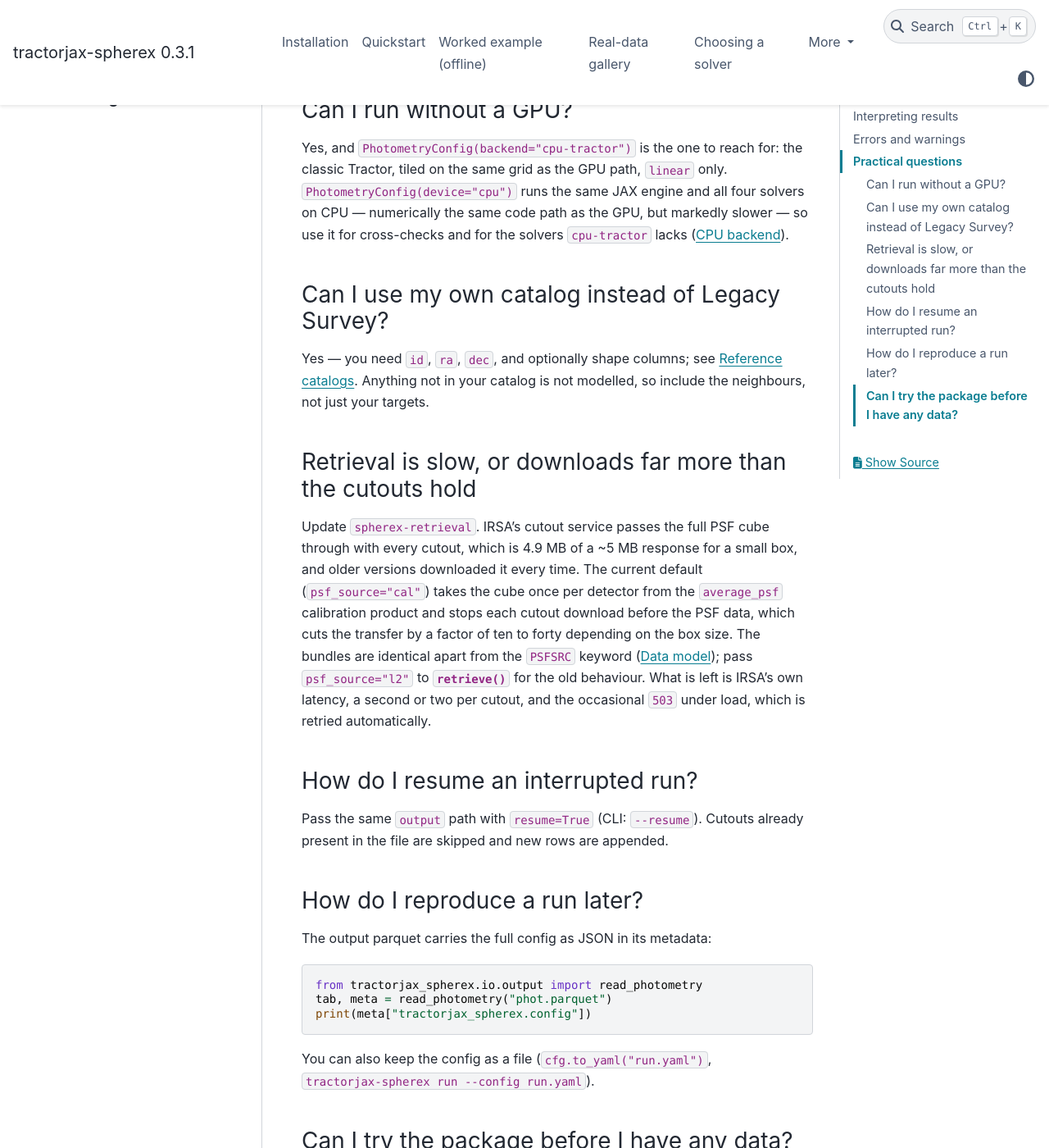
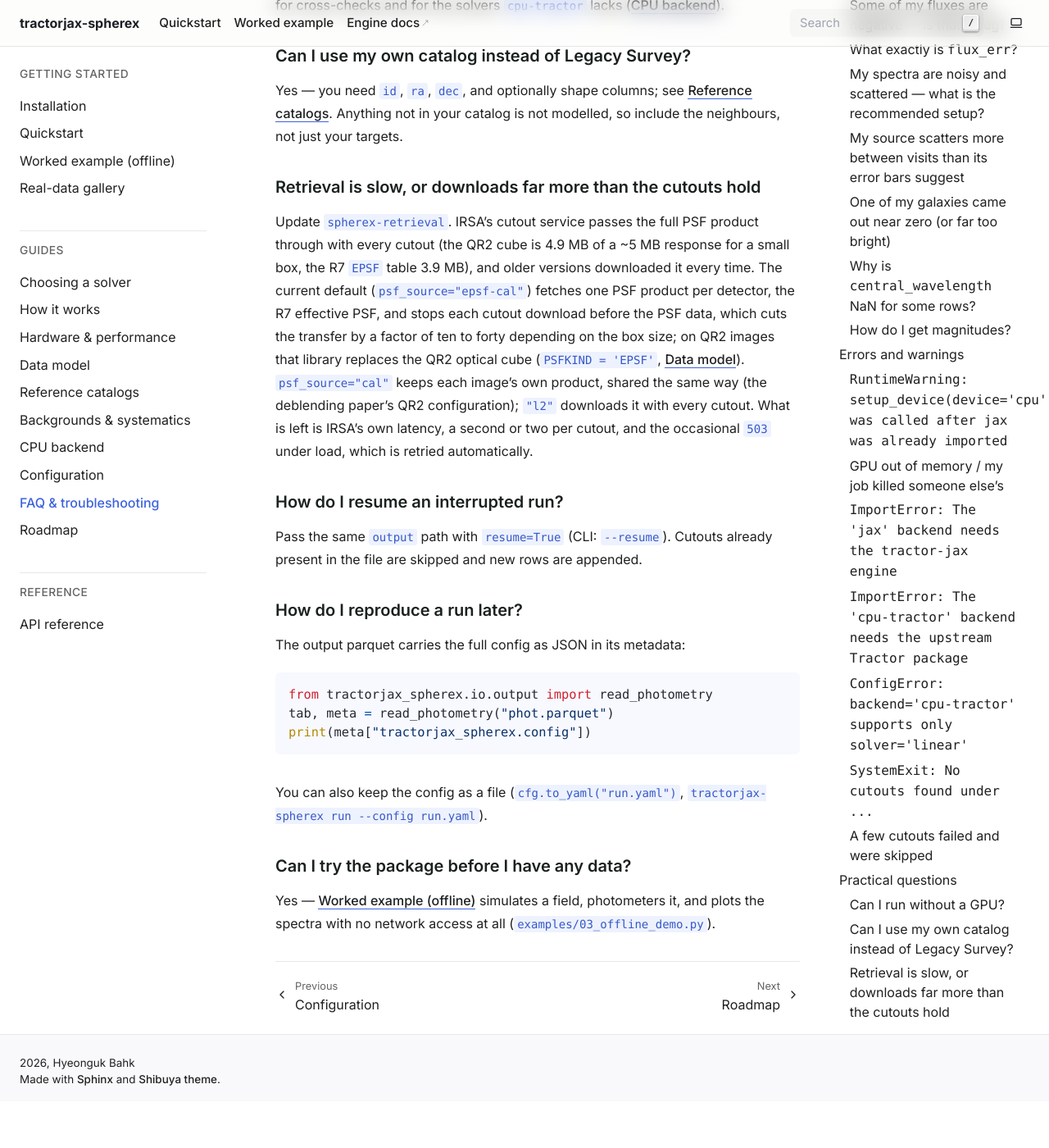
Before and after one commit to hbahk/tractorjax-spherex, a Sphinx documentation site: the page built from docs/faq.md, in a window 1280 px wide and 1400 px high, scrolled down 4743 px. Shown: the whole window at 82% size. Built offline with Sphinx 7.4.7, drawn with Linux system fonts in a browser that asks for light colours; pages that are not in the unit, such as notebooks, are missing from menus; after the commit the page ends 6086 px from its top, so only the background shows below that; some of the changed text lies outside the part shown.

Commit message:
docs: switch to the Shibuya theme; retrieval FAQ and quickstart comment for the R7 defaults

```diff
--- a/README.md
+++ b/README.md
@@ -84,8 +84,8 @@ fetch_ls_dr10(150.0, 2.0, out="catalog.parquet")     # needs [catalog] extra
 
 # 3. Run forced photometry. The defaults are the configuration of record of
 #    the SPHEREx deblending campaign (eigfloor on the m_z < 21 catalog,
-#    CWAVE-aware background, zone-interpolated PSF with core shift): a first
-#    run should not change them.
+#    CWAVE-aware background, zone-interpolated PSF, core re-registration where
+#    the PSF product needs it): a first run should not change them.
 cfg = PhotometryConfig()
 phot = run_photometry("cutouts", "catalog.parquet", cfg, output="phot.parquet")
 
--- a/docs/conf.py
+++ b/docs/conf.py
@@ -45,8 +45,19 @@ napoleon_numpy_docstring = True
 # does so natively; MyST needs the extension or the dollars come out verbatim).
 myst_enable_extensions = ["colon_fence", "deflist", "dollarmath", "amsmath"]
 
-html_theme = "pydata_sphinx_theme"
+html_theme = "shibuya"
 html_title = f"tractorjax-spherex {version}"
+html_theme_options = {
+    "github_url": "https://github.com/hbahk/tractorjax-spherex",
+    "accent_color": "indigo",
+    "globaltoc_expand_depth": 1,
+    "toctree_collapse": False,
+    "nav_links": [
+        {"title": "Quickstart", "url": "quickstart"},
+        {"title": "Worked example", "url": "worked_example"},
+        {"title": "Engine docs", "url": "https://tractor-jax.readthedocs.io/", "external": True},
+    ],
+}
 
 intersphinx_mapping = {
     "python": ("https://docs.python.org/3", None),
--- a/docs/faq.md
+++ b/docs/faq.md
@@ -178,14 +178,16 @@ neighbours, not just your targets.
 
 ### Retrieval is slow, or downloads far more than the cutouts hold
 
-Update `spherex-retrieval`. IRSA's cutout service passes the full PSF cube
-through with every cutout, which is 4.9 MB of a ~5 MB response for a small box,
-and older versions downloaded it every time. The current default
-(`psf_source="cal"`) takes the cube once per detector from the `average_psf`
-calibration product and stops each cutout download before the PSF data, which
-cuts the transfer by a factor of ten to forty depending on the box size. The
-bundles are identical apart from the `PSFSRC` keyword ({doc}`data_model`); pass
-`psf_source="l2"` to {func}`~tractorjax_spherex.retrieve` for the old behaviour.
+Update `spherex-retrieval`. IRSA's cutout service passes the full PSF product
+through with every cutout (the QR2 cube is 4.9 MB of a ~5 MB response for a
+small box, the R7 `EPSF` table 3.9 MB), and older versions downloaded it every
+time. The current default (`psf_source="epsf-cal"`) fetches one PSF product per
+detector, the R7 effective PSF, and stops each cutout download before the PSF
+data, which cuts the transfer by a factor of ten to forty depending on the box
+size; on QR2 images that library replaces the QR2 optical cube (`PSFKIND =
+'EPSF'`, {doc}`data_model`). `psf_source="cal"` keeps each image's own product,
+shared the same way (the deblending paper's QR2 configuration); `"l2"` downloads
+it with every cutout.
 What is left is IRSA's own latency, a second or two per cutout, and the
 occasional `503` under load, which is retried automatically.
 
--- a/pyproject.toml
+++ b/pyproject.toml
@@ -53,7 +53,7 @@ catalog = ["astro-datalab"]
 plot = ["matplotlib"]
 docs = [
     "sphinx>=7",
-    "pydata-sphinx-theme",
+    "shibuya",
     # myst-nb (which bundles myst-parser) renders the executed example
     # notebooks; execution is off in conf.py, so no kernel is needed to build.
     "myst-nb",
```
